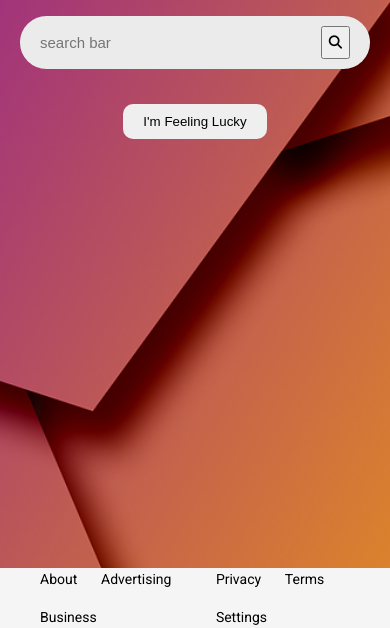
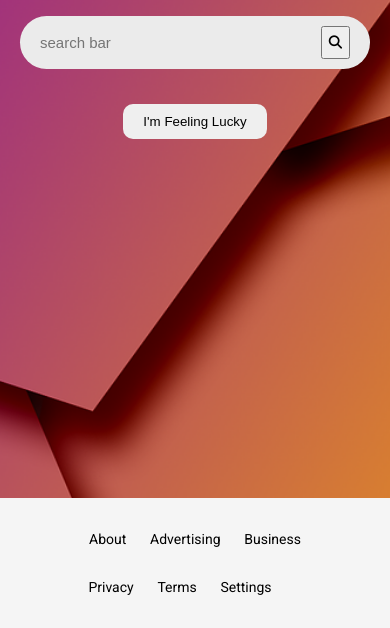
Before and after one commit to Davvoh/google-clone, a plain HTML site: page index.html in a window 390 px wide. Shown: the part 216-844 px from the top of the page. Drawn offline with Linux system fonts and the light colour scheme.

Commit message:
footer fix

```diff
--- a/style.css
+++ b/style.css
@@ -181,4 +181,21 @@ nav {
     .search-bar {
         width: 310px;
     }
+    .footer {
+        display: flex;
+        flex-direction: column;
+        justify-content: center;
+        align-items: center;
+        padding: 0;
+        margin: 0 auto;
+        height: 130px;
+    }
+    .footer-left {
+        margin: 0 auto;
+        padding: 0;
+    }
+    .footer-right {
+        margin-top: 10px;
+        padding: 0;
+    }
 }
```
